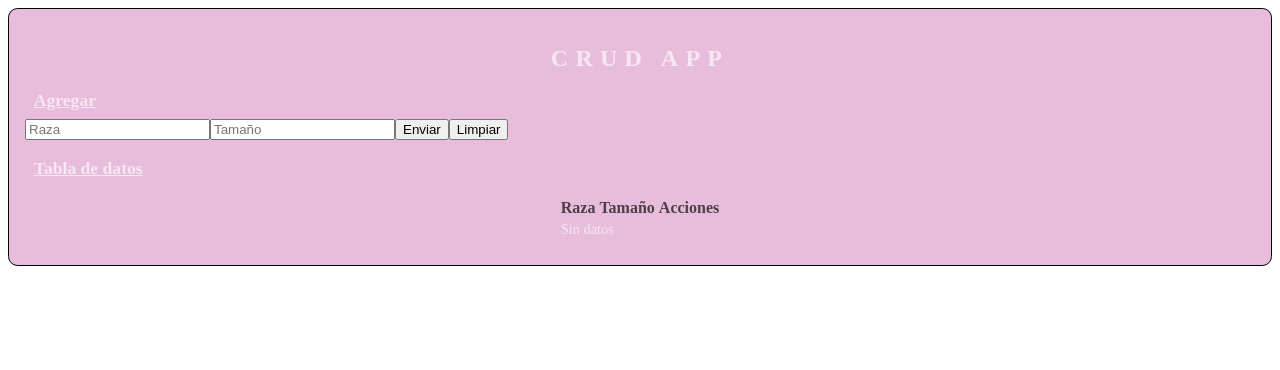
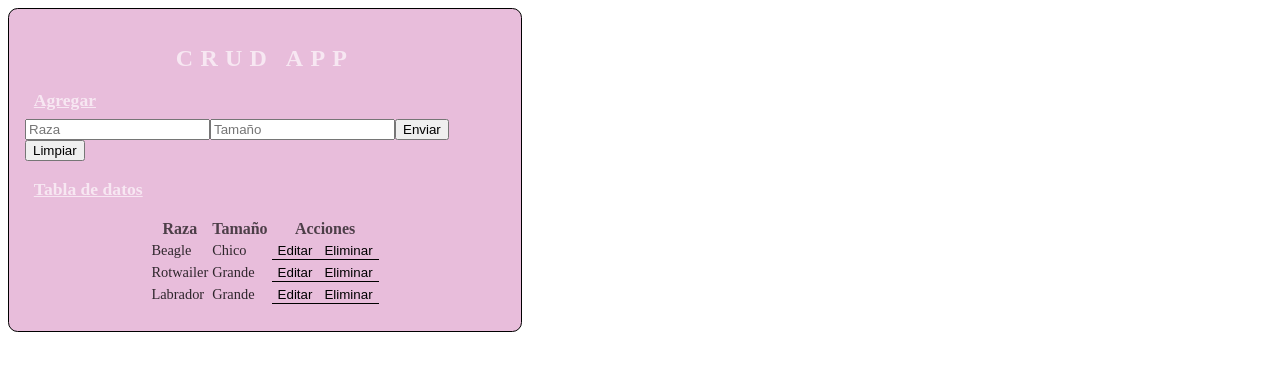
Before and after one commit to GastonSKL/react-crud-proyect, a React (Vite) app: page / in a window 1280 px wide. Shown: the top 370 px of the page. Built offline with nearby package versions, Linux system fonts and the light colour scheme; data requests are answered from the project's data file.

Commit message:
CrudApi createData method change
Se realizan cambios a la funcion createData para poder hacer uso de la api falsa a traves de las funcion get del helper creado anteriormente

```diff
--- a/src/API/db.json
+++ b/src/API/db.json
@@ -1,29 +1,19 @@
 {
   "razas": [
     {
-      "id": 1,
-      "name": "Rotwailer",
-      "size": "Big"
+      "id": 1669235787309,
+      "name": "Beagle",
+      "size": "Chico"
     },
     {
-      "id": 2,
-      "name": "Beagle",
-      "size": "Small"
+      "id": 1669235796261,
+      "name": "Rotwailer",
+      "size": "Grande"
     },
     {
-      "id": 3,
-      "name": "Pitbull",
-      "size": "Medium"
-    },
-    {
-      "id": 4,
-      "name": "Colie",
-      "size": "Big"
-    },
-    {
-      "id": 5,
+      "id": 1669235802316,
       "name": "Labrador",
-      "size": "Big"
+      "size": "Grande"
     }
   ]
 }
--- a/src/Components/CrudApi.jsx
+++ b/src/Components/CrudApi.jsx
@@ -1,31 +1,72 @@
-import React, { useState } from "react";
+import React, { useEffect, useState } from "react";
+import { helpHttp } from "../Helpers/helpHttp";
 import { CrudForm } from "./CrudForm";
 import { CrudTable } from "./CrudTable";
-import './CurdApp.css'
+import { Loader } from "./Loader";
+import { Mesagge } from "./Mesagge";
+
+import "./CurdApp.css";
 
 export const CrudApi = () => {
-  const [db, setDb] = useState([]);
+  const [db, setDb] = useState(null);
   const [dataEdit, setDataEdit] = useState(null);
+  const [error, setError] = useState(null);
+  const [loading, setLoading] = useState(false);
 
-  const createData = (info) => {
-    info.id = Date.now();
-    console.log(info);
-    setDb([...db, info]);
+  let api = helpHttp();
+  let url = "http://localhost:5000/razas";
+
+  useEffect(() => {
+    setLoading(true);
+    helpHttp()
+      .get(url)
+      .then((res) => {
+        if (!res.err) {
+          setDb(res);
+          setError(null);
+        } else {
+          setDb(null);
+          setError(res);
+        }
+
+        setLoading(false);
+      });
+  }, [url]);
+
+  const createData = (data) => {
+    data.id = Date.now();
+
+    let options = {
+      body: data,
+      headers: {"content-type": "application/json"}
+     };
+
+    helpHttp()
+      .post(url, options)
+      .then((res) => {
+        console.log(res);
+        if (!res.err) {
+          setDb([...db, res]);
+        } else {
+          setError(res);
+        }
+      });
+    setDb([...db, data]);
   };
 
   const updateData = (info) => {
-    let newData = db.map(el=> el.id === info.id ? info : el);
+    let newData = db.map((el) => (el.id === info.id ? info : el));
     setDb(newData);
   };
 
   const deleteData = (id) => {
-    let isDelete = window.confirm('¿Realmente desea eliminar la entrada?');
+    let isDelete = window.confirm("¿Realmente desea eliminar la entrada?");
 
-    if(isDelete){
-        let newData = db.filter(el => el.id != id) ;
-        setDb(newData)
-    }else{
-        return
+    if (isDelete) {
+      let newData = db.filter((el) => el.id != id);
+      setDb(newData);
+    } else {
+      return;
     }
   };
 
@@ -38,8 +79,20 @@ export const CrudApi = () => {
         dataEdit={dataEdit}
         setDataEdit={setDataEdit}
       />
-
-      <CrudTable data={db} deleteData={deleteData} setDataEdit={setDataEdit} />
+      {loading && <Loader />}
+      {error && (
+        <Mesagge
+          msg={`Error ${error.status}:${error.statusText}`}
+          bgColor="White"
+        />
+      )}
+      {db && (
+        <CrudTable
+          data={db}
+          deleteData={deleteData}
+          setDataEdit={setDataEdit}
+        />
+      )}
     </div>
   );
 };
--- a/src/Components/CrudForm.jsx
+++ b/src/Components/CrudForm.jsx
@@ -29,12 +29,12 @@ export const CrudForm = ({createData, updateData, dataEdit, setDataEdit}) => {
     const handleSubmit = (e) =>{
         e.preventDefault();
 
-        if(!form.name || !form.tamaño){
+        if(!form.name || !form.size){
             alert("Datos incompletos!");
             return;
         }
 
-        if(form.id === null){
+        if(form.id === ""){
             createData(form)
         }else{
             updateData(form)
@@ -45,6 +45,7 @@ export const CrudForm = ({createData, updateData, dataEdit, setDataEdit}) => {
     }
 
     const handleReset = (e) =>{
+        console.log("limpado");
         setForm(initialForm);
         setDataEdit(null);
     }
@@ -56,11 +57,11 @@ export const CrudForm = ({createData, updateData, dataEdit, setDataEdit}) => {
 
             <input type="text" name='name' placeholder='Raza' onChange={handleChange} value={form.name}/>
 
-            <input type="text" name='tamaño' placeholder='Tamaño' onChange={handleChange} value={form.tamaño}/>
+            <input type="text" name='size' placeholder='Tamaño' onChange={handleChange} value={form.size}/>
 
             <input type='submit' value='Enviar'/>
 
-            <input type='reset' value='Limpiar' onReset={handleReset }/>
+            <input type='reset' value='Limpiar' onClick={handleReset}/>
 
         </form>
     </div>
--- a/src/Components/CrudTableBody.css
+++ b/src/Components/CrudTableBody.css
@@ -1,5 +1,12 @@
 td{
     font-size: .9em;
-    color: rgba(255, 255, 255, 0.603);
+    color: rgba(0, 0, 0, 0.801);
+    margin: 1em;
+}
 
+button{
+    border:none;
+    background-color: transparent;
+    border-bottom:1px solid black ;
+    cursor: pointer;
 }
--- a/src/Components/CrudTableBody.jsx
+++ b/src/Components/CrudTableBody.jsx
@@ -1,11 +1,11 @@
 import React from "react";
 import './CrudTableBody.css'
 export const CrudTableBody = ({ el, setDataEdit, deleteData }) => {
-  let {raza, tamaño, id} = el;
+  let {name, size, id} = el;
     return (
     <tr>
-      <td>{raza}</td>
-      <td>{tamaño}</td>
+      <td>{name}</td>
+      <td>{size}</td>
       <td>
         <button onClick={()=> setDataEdit(el)}>Editar</button>
         <button onClick={()=> deleteData(id)}>Eliminar</button>
--- a/src/Components/CurdApp.css
+++ b/src/Components/CurdApp.css
@@ -3,6 +3,7 @@
     background-color: #bd429859;
     border-radius: .6em;
     padding: 1em;
+    max-width: 30em;
 }
 
 .app__title{
--- /dev/null
+++ b/src/Components/Loader.css
@@ -0,0 +1,37 @@
+.loader__container{
+    width: 100%;
+    height: 100%;
+}
+
+.lds-hourglass {
+    display: block;
+    position: relative;
+    width: 80px;
+    height: 80px;
+    margin: 0 auto;
+  }
+  .lds-hourglass:after {
+    content: " ";
+    display: block;
+    border-radius: 50%;
+    width: 0;
+    height: 0;
+    margin: 8px;
+    box-sizing: border-box;
+    border: 32px solid #fff;
+    border-color: #fff transparent #fff transparent;
+    animation: lds-hourglass 1.2s infinite;
+  }
+  @keyframes lds-hourglass {
+    0% {
+      transform: rotate(0);
+      animation-timing-function: cubic-bezier(0.55, 0.055, 0.675, 0.19);
+    }
+    50% {
+      transform: rotate(900deg);
+      animation-timing-function: cubic-bezier(0.215, 0.61, 0.355, 1);
+    }
+    100% {
+      transform: rotate(1800deg);
+    }
+  }
--- /dev/null
+++ b/src/Components/Loader.jsx
@@ -0,0 +1,10 @@
+import React from 'react'
+import './Loader.css'
+
+export const Loader = () => {
+  return (
+    <div className='loader__container'>
+      <div className="lds-hourglass"></div>
+    </div>
+  )
+}
--- /dev/null
+++ b/src/Components/Mesagge.jsx
@@ -0,0 +1,19 @@
+import React from 'react'
+
+export const Mesagge = ({msg, bgColor}) => {
+
+  let styles = {
+    padding: "1em",
+    margin: "1em",
+    textAlign: "center",
+    color: "white",
+    fontWeight: "bold",
+    backgroundColor: {bgColor}
+  }
+
+  return (
+    <div style={styles}>
+      <h2>{msg}</h2>
+    </div>
+  )
+}
--- a/src/Helpers/helpHttp.js
+++ b/src/Helpers/helpHttp.js
@@ -20,7 +20,7 @@ export const helpHttp = () => {
     return fetch(endPoint, options)
       .then((res) =>
         res.ok
-          ? res.json
+          ? res.json()
           : Promise.reject({
               err: true,
               status: res.status || "00",
```
